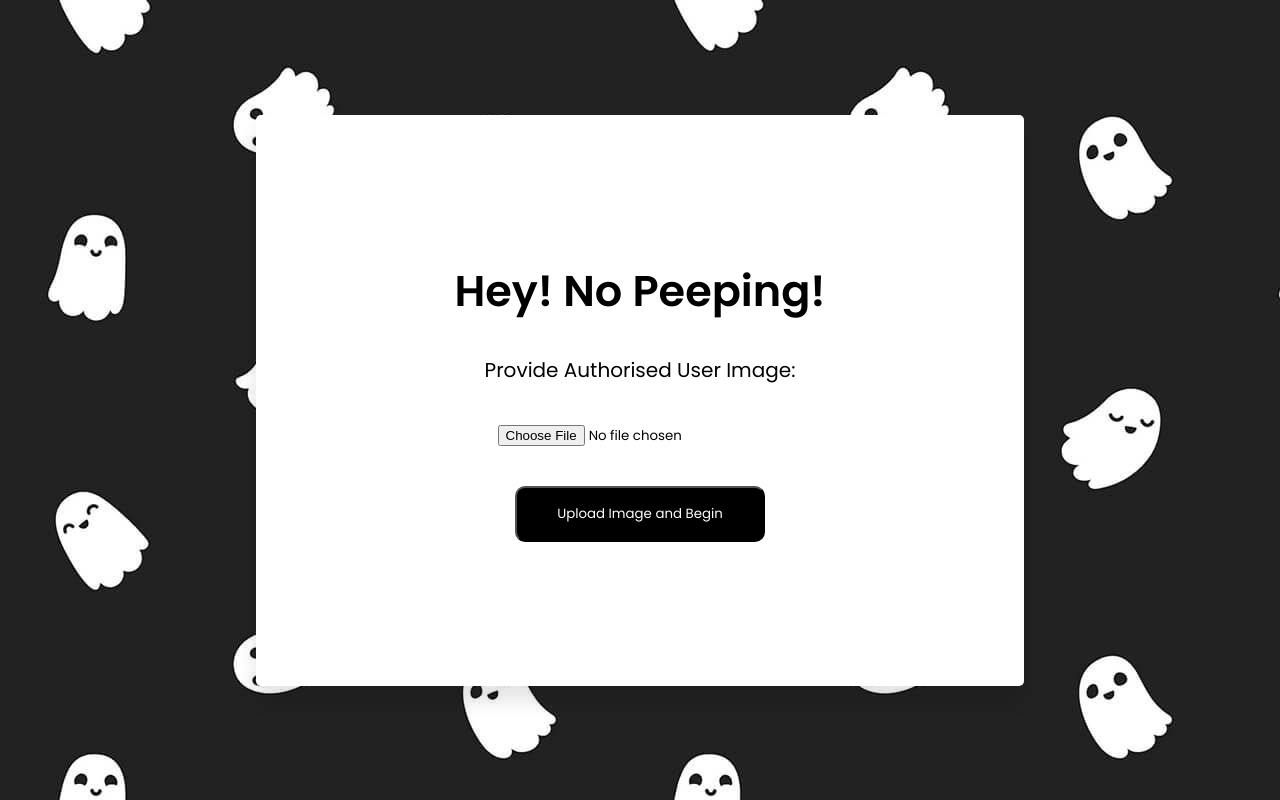
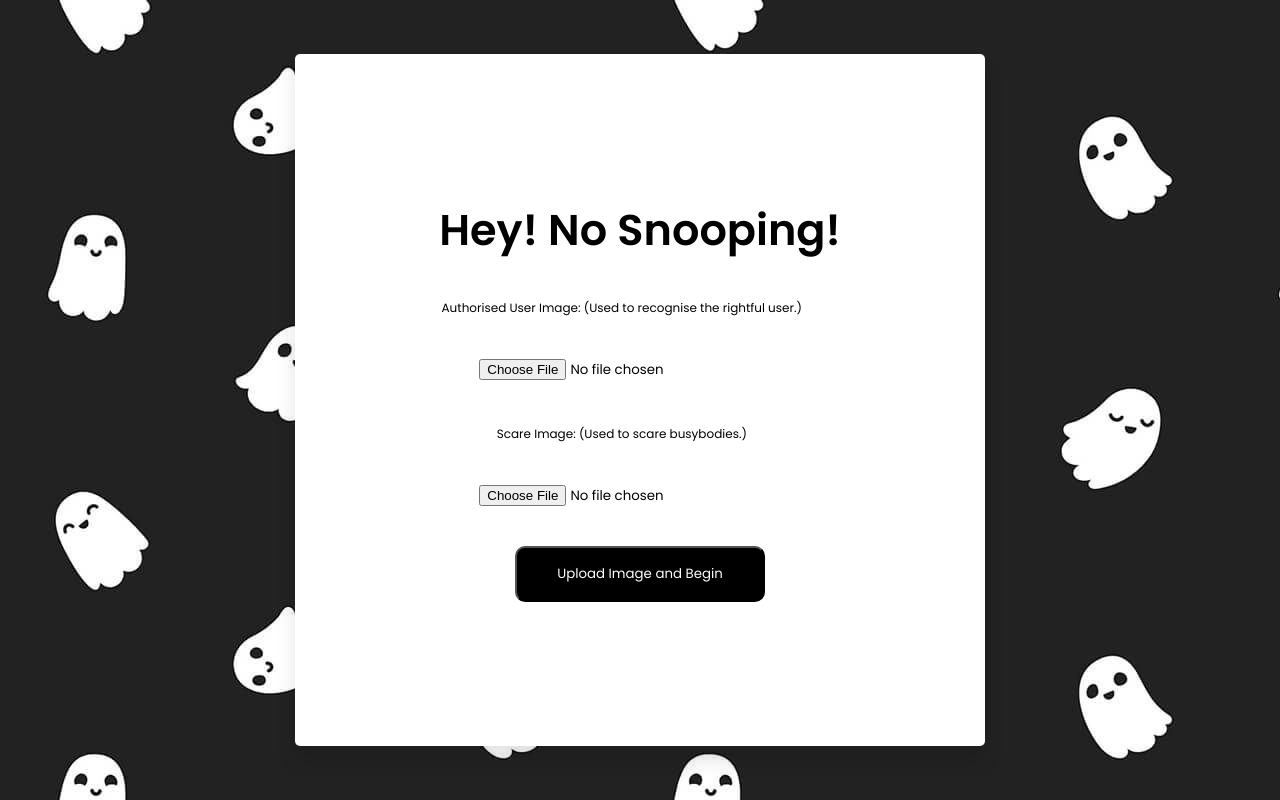
Before and after one commit to cydtseng/Haunted-Browser, a Flask app: page / in a window 1280 px wide. Run offline with Flask 2, Linux system fonts and the light colour scheme.

Commit message:
Added user input scary image option

```diff
--- a/app.py
+++ b/app.py
@@ -8,6 +8,7 @@ app = Flask(__name__)
 
 app.secret_key = "notsosecret"
 UPLOAD_FOLDER = 'static/uploads/'
+SCARE_FOLDER = 'static/scare/'
 app.config['UPLOAD_FOLDER'] = UPLOAD_FOLDER
 app.config['MAX_CONTENT_LENGTH'] = 16 * 1024 * 1024
 ALLOWED_EXTENSIONS = set(['png', 'jpg', 'jpeg', 'webp'])
@@ -21,19 +22,29 @@ def index():
 
 @app.route('/', methods=['POST'])
 def detect():
-    if 'imageFile' not in request.files:
-        flash('No file part')
+    print(request.files)
+    # if 'imageFile' or 'scareFile' not in request.files:
+    #     flash('No file part')
+    #     return redirect(request.url)
+    imageFile = request.files['imageFile']
+    scareFile = request.files['scareFile']
+    if imageFile.filename == '':
+        flash('No user image selected.')
         return redirect(request.url)
-    imageFile = request.files['imageFile']
-    if imageFile.filename == '':
-        flash('No image selected for uploading')
+    if scareFile.filename == '':
+        flash('No scare image selected.')
         return redirect(request.url)
-    if imageFile and allowed_file(imageFile.filename):
+    if imageFile and allowed_file(imageFile.filename) and allowed_file(scareFile.filename):
         isdir = os.path.isdir(app.config['UPLOAD_FOLDER'])
+        isScareDir = os.path.isdir(SCARE_FOLDER)
         if isdir:
             shutil.rmtree(app.config['UPLOAD_FOLDER'])
+        if isScareDir:
+             shutil.rmtree(SCARE_FOLDER)
         os.mkdir(app.config['UPLOAD_FOLDER'])
+        os.mkdir(SCARE_FOLDER)
         imageFile.save(os.path.join(app.config['UPLOAD_FOLDER'], imageFile.filename))
+        scareFile.save(os.path.join(SCARE_FOLDER, scareFile.filename))
         return render_template('video.html')
     else :
         flash('Allowed image types are - png, jpg, jpeg, webp')
--- a/static/css/style.css
+++ b/static/css/style.css
@@ -5,7 +5,8 @@
     margin: 0;
     padding: 0;
 }
-.back{
+
+.back {
     display: grid;
     height: 100vh;
     width: 100%;
@@ -13,6 +14,7 @@
     background-image: url('../background/background.jpeg');
 
 }
+
 .text-center {
     margin: 1rem, 0;
 }
@@ -24,11 +26,15 @@
     padding: 9rem;
     border-radius: 5px;
     text-align: center;
-    box-shadow: 0px 15px 20px rgba(0,0,0,0.1);
+    box-shadow: 0px 15px 20px rgba(0, 0, 0, 0.1);
 }
 
+div {
+    display: table-caption;
+    align-items: flex-start;
+}
 
-.wrapper .text-center{
+.wrapper .text-center {
     display: flex;
     width: 200%;
 }
@@ -39,7 +45,7 @@
 }
 
 .box .form-label {
-      font-size: 20px;
+    font-size: 12px;
 
 }
 
@@ -47,7 +53,7 @@
     padding: 2.5rem;
 }
 
- #thebutton{
+#thebutton {
     padding: 1rem 2.5rem;
     color: white;
     background: black;
--- a/templates/index.html
+++ b/templates/index.html
@@ -7,8 +7,8 @@
 <div class="back">
   <div class="box">
     <!-- <div class = "container"> -->
-      <h1 class="text-center">Hey! No Peeping!</h1>
-      <label for="formFile" class="form-label">Provide Authorised User Image:</label>
+      <h1 class="text-center">Hey! No Snooping!</h1>
+
       <p>
           {%with messages = get_flashed_messages()%}
             {% if messages %}
@@ -21,7 +21,17 @@
           {% endwith %}
       </p>
       <form class="p-3 text-center" action="/" method="POST" enctype="multipart/form-data">
-          <input class="form-control" type="file" name="imageFile" automcomplete="off" required>
+
+        <div>
+          <label for="imageFile" class="form-label">Authorised User Image: (Used to recognise the rightful user.)
+            <input class="form-control" type="file" name="imageFile" autocomplete="off" required>
+          </label>
+        </div>
+          <div>
+            <label for="scareFile" class="form-label">Scare Image: (Used to scare busybodies.)
+              <input class="form-control" type="file" name="scareFile" autocomplete="off" required>
+            </label>
+          </div>
           <input class="btn btn-primary mt-3" id= "thebutton" type="submit" value="Upload Image and Begin">
       </form>
   </div>
```
Also changed, not shown: camera.py (+11 -1 lines), 1 other file. Lines whose indentation alone changed are shown as unchanged.
